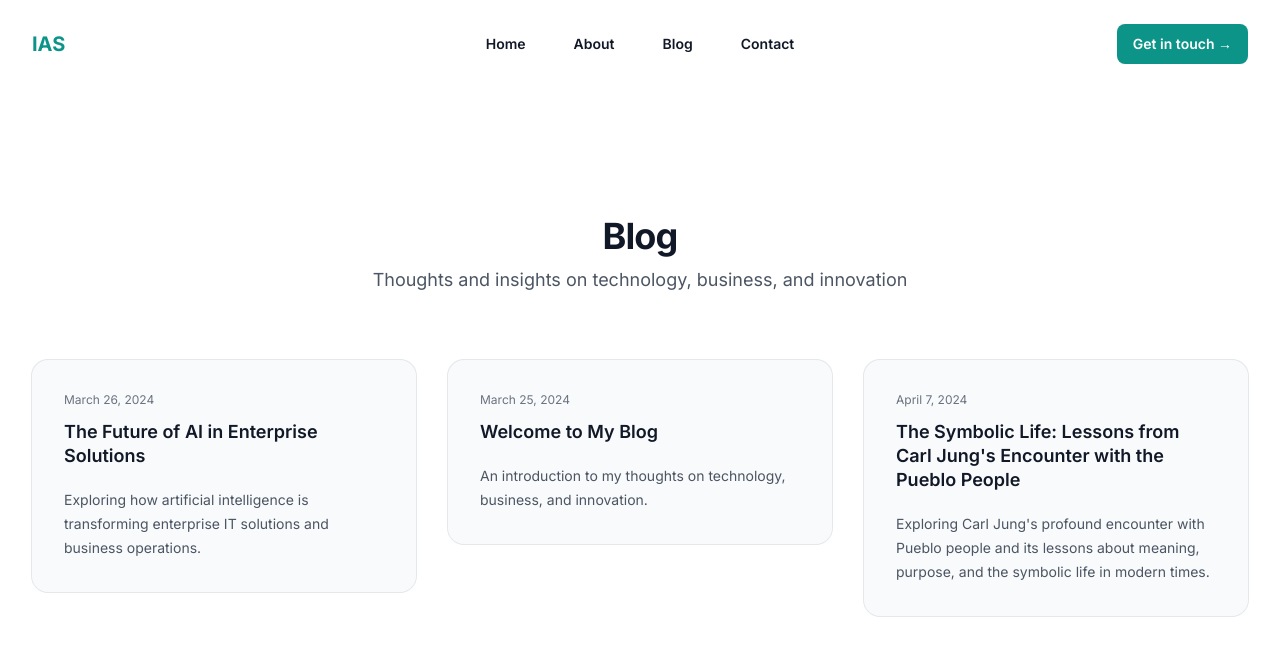
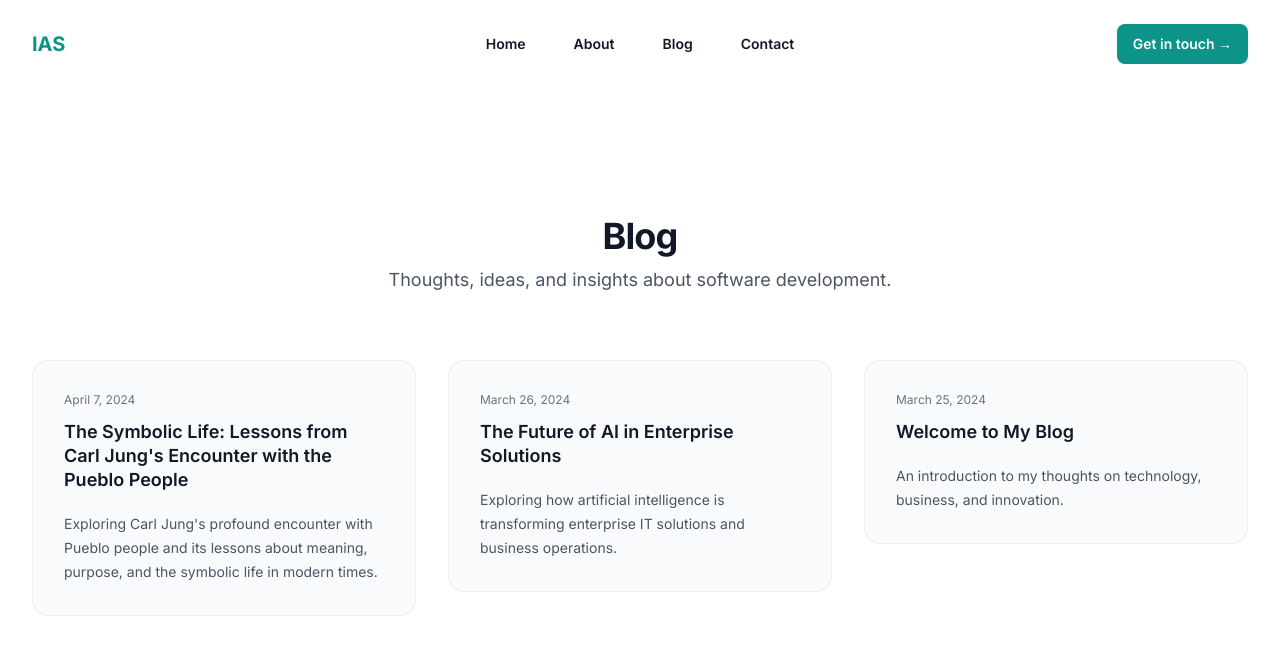
Before and after one commit to Shafi-tml/personal-website, a Next.js app: page /blog in a window 1280 px wide. Shown: the top 656 px of the page. Built offline with nearby package versions, Linux system fonts and the light colour scheme.

Commit message:
Fix import paths and make blog page async

```diff
--- a/app/blog/page.tsx
+++ b/app/blog/page.tsx
@@ -1,9 +1,9 @@
 import Link from 'next/link'
-import { getAllPosts } from '@/lib/blog'
+import { getAllPosts } from '../lib/blog'
 import { format } from 'date-fns'
 
-export default function BlogPage() {
-  const posts = getAllPosts()
+export default async function BlogPage() {
+  const posts = await getAllPosts()
 
   return (
     <div className="bg-white py-24 sm:py-32">
@@ -11,13 +11,13 @@ export default function BlogPage() {
         <div className="mx-auto max-w-2xl text-center">
           <h2 className="text-3xl font-bold tracking-tight text-gray-900 sm:text-4xl">Blog</h2>
           <p className="mt-2 text-lg leading-8 text-gray-600">
-            Thoughts and insights on technology, business, and innovation
+            Thoughts, ideas, and insights about software development.
           </p>
         </div>
         <div className="mx-auto mt-16 grid max-w-2xl grid-cols-1 gap-x-8 gap-y-20 lg:mx-0 lg:max-w-none lg:grid-cols-3">
           {posts.map((post) => (
             <article key={post.slug} className="flex flex-col items-start">
-              <div className="rounded-2xl bg-gray-50 p-8 ring-1 ring-gray-200">
+              <div className="rounded-2xl bg-gray-50 p-8 ring-1 ring-inset ring-gray-900/5">
                 <div className="flex items-center gap-x-4 text-xs">
                   <time dateTime={post.date} className="text-gray-500">
                     {format(new Date(post.date), 'MMMM d, yyyy')}
--- a/lib/blog.ts
+++ /dev/null
@@ -1,77 +0,0 @@
-import fs from 'fs'
-import path from 'path'
-import matter from 'gray-matter'
-
-const postsDirectory = path.join(process.cwd(), 'content/blog')
-
-export type BlogPost = {
-  slug: string
-  title: string
-  date: string
-  excerpt: string
-  content: string
-}
-
-export function getAllPosts(): BlogPost[] {
-  const fileNames = fs.readdirSync(postsDirectory)
-  const allPostsData = fileNames
-    .filter((fileName) => fileName.endsWith('.mdx'))
-    .map((fileName) => {
-      const slug = fileName.replace(/\.mdx$/, '')
-      const fullPath = path.join(postsDirectory, fileName)
-      const fileContents = fs.readFileSync(fullPath, 'utf8')
-      const { data, content } = matter(fileContents)
-
-      return {
-        slug,
-        title: data.title,
-        date: data.date,
-        excerpt: data.excerpt,
-        content,
-      }
-    })
-
-  return allPostsData.sort((a, b) => (a.date < b.date ? 1 : -1))
-}
-
-export function getLatestPosts(limit: number = 3): BlogPost[] {
-  const files = fs.readdirSync(postsDirectory)
-
-  const posts = files
-    .filter(filename => filename.endsWith('.mdx'))
-    .map(filename => {
-      const filePath = path.join(postsDirectory, filename)
-      const fileContent = fs.readFileSync(filePath, 'utf8')
-      const { data, content } = matter(fileContent)
-
-      return {
-        slug: filename.replace(/\.mdx$/, ''),
-        title: data.title,
-        date: data.date,
-        excerpt: data.excerpt || '',
-        content
-      }
-    })
-    .sort((a, b) => new Date(b.date).getTime() - new Date(a.date).getTime())
-    .slice(0, limit)
-
-  return posts
-}
-
-export function getPostBySlug(slug: string): BlogPost | null {
-  try {
-    const fullPath = path.join(postsDirectory, `${slug}.mdx`)
-    const fileContents = fs.readFileSync(fullPath, 'utf8')
-    const { data, content } = matter(fileContents)
-
-    return {
-      slug,
-      title: data.title,
-      date: data.date,
-      excerpt: data.excerpt,
-      content,
-    }
-  } catch (error) {
-    return null
-  }
-}
```
